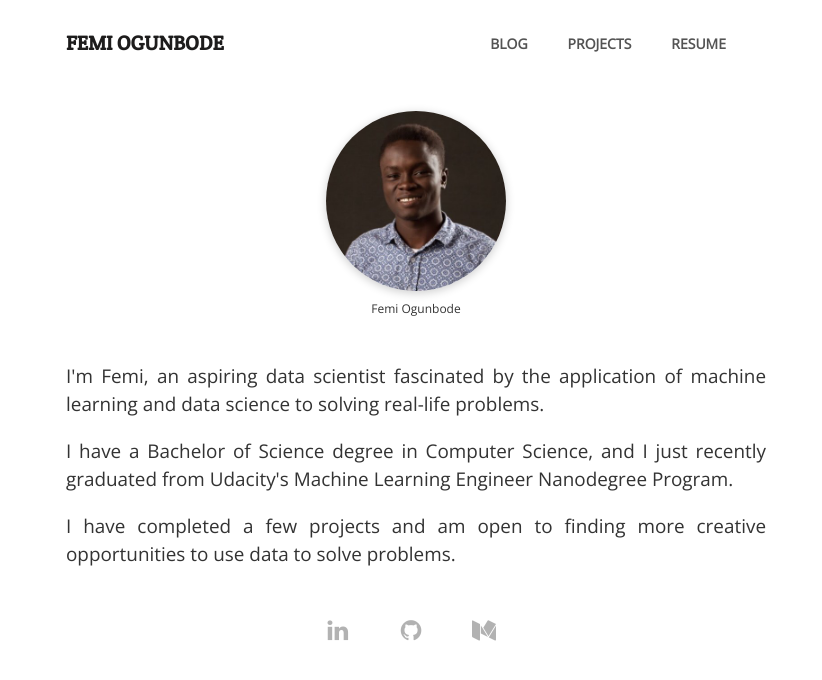
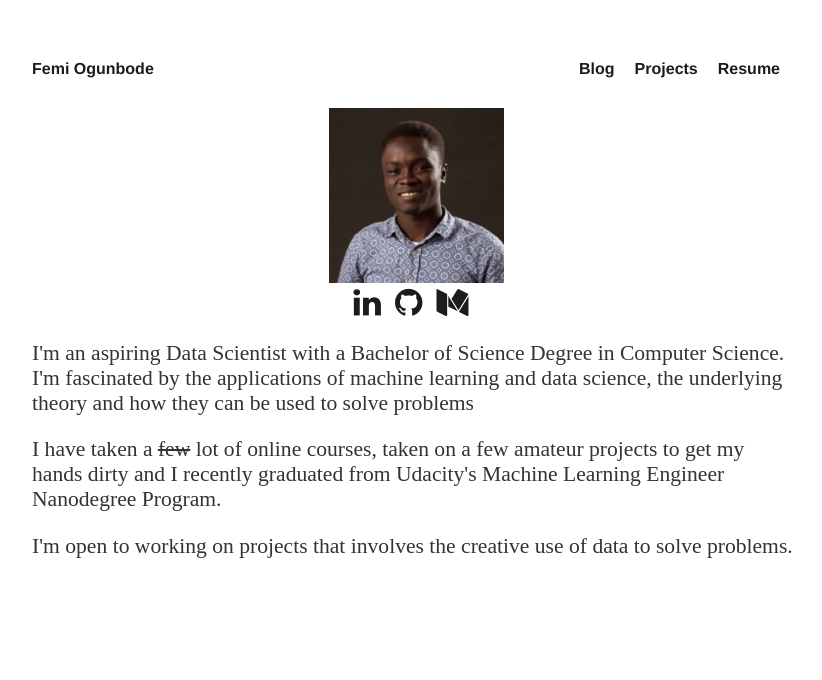
Before and after one commit to FemiOG/FemiOG.github.io, a Jekyll site: the page built from index.html, in a window 1280 px wide. Shown: the top 680 px of the page, without its empty margins (224-1046 px from the left). Built offline with Jekyll 4.4.1, drawn with Linux system fonts in a browser that asks for light colours; some web fonts are replaced.

Commit message:
Revert "Changes to your website"

```diff
--- a/_layouts/default.html
+++ b/_layouts/default.html
@@ -5,18 +5,16 @@
         <!-- link to main stylesheet -->
         <link rel="stylesheet" href="/assets/font-awesome-4.7.0/css/font-awesome.min.css">
         <link rel="stylesheet" type="text/css" href="/css/main.css">
-        <link href="https://maxcdn.bootstrapcdn.com/font-awesome/4.7.0/css/font-awesome.min.css" rel="stylesheet" integrity="sha384-wvfXpqpZZVQGK6TAh5PVlGOfQNHSoD2xbE+QkPxCAFlNEevoEH3Sl0sibVcOQVnN" crossorigin="anonymous">
     </head>
     <body>
         <div>
 
         <nav>
             <ul>
-                <li class="pull-left"><a href="/">Femi Ogunbode</a></li>
-                <li class="pull-right"><a href="/resume/resume.pdf">Resume</a></li>
-                <li class="pull-right"><a href="/projects">Projects</a></li>
-                <li class="pull-right"><a href="/blog">Blog</a></li>
-                <div class="clear"></div>
+                <li><a class="left" href="/">Femi Ogunbode</a></li>
+                <li><a class="right" href="/resume/resume.pdf">Resume</a></li>
+                <li><a class="right" href="/projects">Projects</a></li>
+                <li><a class="right" href="/blog">Blog</a></li>
             </ul>
         </nav>
         <div class ="container" >
--- a/index.html
+++ b/index.html
@@ -2,156 +2,23 @@
 layout: default
 title: Femi Ogunbode
 ---
-<style>
-@import url('https://fonts.googleapis.com/css?family=ABeeZee');
-@import url('https://fonts.googleapis.com/css?family=Crete+Round');
-@import url('https://fonts.googleapis.com/css?family=Open+Sans');
-
-body {
-    margin: 30px auto 0 auto;
-    font-family: 'Open Sans', 'ABeeZee', sans-serif;
-    font-size: 14px;
-	max-width: 700px;
-}
-
-@media(max-width: 767px) {
-	body {
-	    margin: auto;
-	    padding: 40px;
-	}
-}
-
-div .image-box{
-    margin-top: 55px;
-    margin-bottom: 45px;
-}
-nav ul, footer ul {
-	font-family: 'Crete Round', serif;
-    padding: 0px;
-    list-style: none;
-}
-nav ul li, footer ul li {
-    display: inline;
-}
-
-a {
-    color:rgb(29, 28, 28);
-    text-decoration: none;
-}
-
-nav .pull-left {
-    float: left;
-    font-weight: bold;
-    font-size: 20px;
-    text-transform: uppercase;
-}
-
-nav .pull-right {
-    float: right;
-    margin-right: 30px;
-    text-transform: uppercase;
-    font-family: "Open Sans", "ABeeZee", sans-serif;
-    margin-top: 4px;
-    color: rgba(0,0,0,0.675);
-    font-weight: 600;
-}
-
-nav .pull-right a {
-    color: rgba(0,0,0,0.675);
-}
-
-nav .pull-right a:hover {
-    color: rgba(0,0,0,0.95);
-}
-
-a.intro{
-    padding: 0px;
-    list-style: none;
-    font-weight: bold;
-}
-
-h1 {
-    /* font-size: 3em; */
-    /* font-family:'Helvetica', 'Arial', 'Sans-Serif'; */
-}
-p {
-    font-size: 1.35em;
-    /* line-height: 1.4em; */
-    color: #333;
-}
-footer {
-    border-top: 1px solid #d5d5d5;
-    font-size: .8em;
-}
-
-ul.posts {
-    margin: 20px auto 40px;
-    font-size: 1.2em;
-}
-
-ul.posts li {
-    list-style: none;
-}
-
-.body-text {
-    line-height: 2em;
-    margin-bottom: 50px;
-}
-
-img.profile {
-	width: 180px;
-	height: 180px;
-	border-radius: 100%;
-	box-shadow: 0px 2px 10px rgba(0,0,0,.2);
-	margin-bottom: 5px;
-}
-
-.clear {
-	clear: both;
-}
-
-div.img-label {
-	font-size: 12px;
-	text-align: center;
-	margin-bottom: 2px;
-	color: rgba(0,0,0,0.8);
-}
-
-div.links {
-	margin: auto;
-	text-align: center;
-	font-size: 12px;
-	margin-bottom: 20px;
-}
-
-div.links a {
-	min-width: 60px;
-	color: rgba(0,0,0,0.3);
-}
-
-div.links a:hover {
-	color: rgba(0,0,0,0.4);
-}
-</style>
-
 <div>
 	<div align="center" class="image-box">
-		<img class="profile" src ="{{"assets/images/femi/femi.jpg" | absolute_url }}"/>
-		<div class="img-label">Femi Ogunbode</div>
+		<img height="175" width="175"  src ="{{"assets/images/femi/femi.jpg" | absolute_url }}"/>
+		<!-- <p class="intro">Femi Ogunbode</p> -->
+		<!-- <p>Lagos, Nigeria.</p> -->
+		<nav>
+				<div margin-right="100px">
+					<a href="https://linkedin.com/in/femiogunbode" class="fa fa-linkedin fa-2x" aria-hidden="true"></a>
+					<a href="https://github.com/FemiOG" class="fa fa-github fa-2x" aria-hidden="true"></a>
+					<a href="https://medium.com/@FemiOgunbode" class="fa fa-medium fa-2x" aria-hidden="true"></a>
+					<!-- <a href="https://twitter.com/ogunbode_" class="fa fa-twitter fa-2x" aria-hidden="true"></a> -->
+				</div>
+		</nav>
 	</div>
-
-	<div class="body-text" align="justify">
-		<p>I'm Femi, an aspiring data scientist fascinated by the application of machine learning and data science to solving real-life problems.</p>
-		<p>I have a Bachelor of Science degree in Computer Science, and I just recently graduated from Udacity's Machine Learning Engineer Nanodegree Program.</p>
-		<p>I have completed a few projects and am open to finding more creative opportunities to use data to solve problems.</p>
+	<div>
+		<p>I'm an aspiring Data Scientist with a Bachelor of Science Degree in Computer Science. I'm fascinated by the applications of machine learning and data science, the underlying theory and how they can be used to solve problems</p>
+		<p>I have taken a <del>few</del> lot of online courses, taken on a few amateur projects to get my hands dirty and I recently graduated from Udacity's Machine Learning Engineer Nanodegree Program.</p>
+		<p>I'm open to working on projects that involves the creative use of data to solve problems.</p>
 	</div><!-- /.blurb -->
-
-	<nav>
-		<div class="links">
-			<a href="https://linkedin.com/in/femiogunbode" class="fa fa-linkedin fa-2x" aria-hidden="true"></a>
-			<a href="https://github.com/FemiOG" class="fa fa-github fa-2x" aria-hidden="true"></a>
-			<a href="https://medium.com/@FemiOgunbode" class="fa fa-medium fa-2x" aria-hidden="true"></a>
-			<!-- <a href="https://twitter.com/ogunbode_" class="fa fa-twitter fa-2x" aria-hidden="true"></a> -->
-		</div>
-	</nav>
 </div>
```
